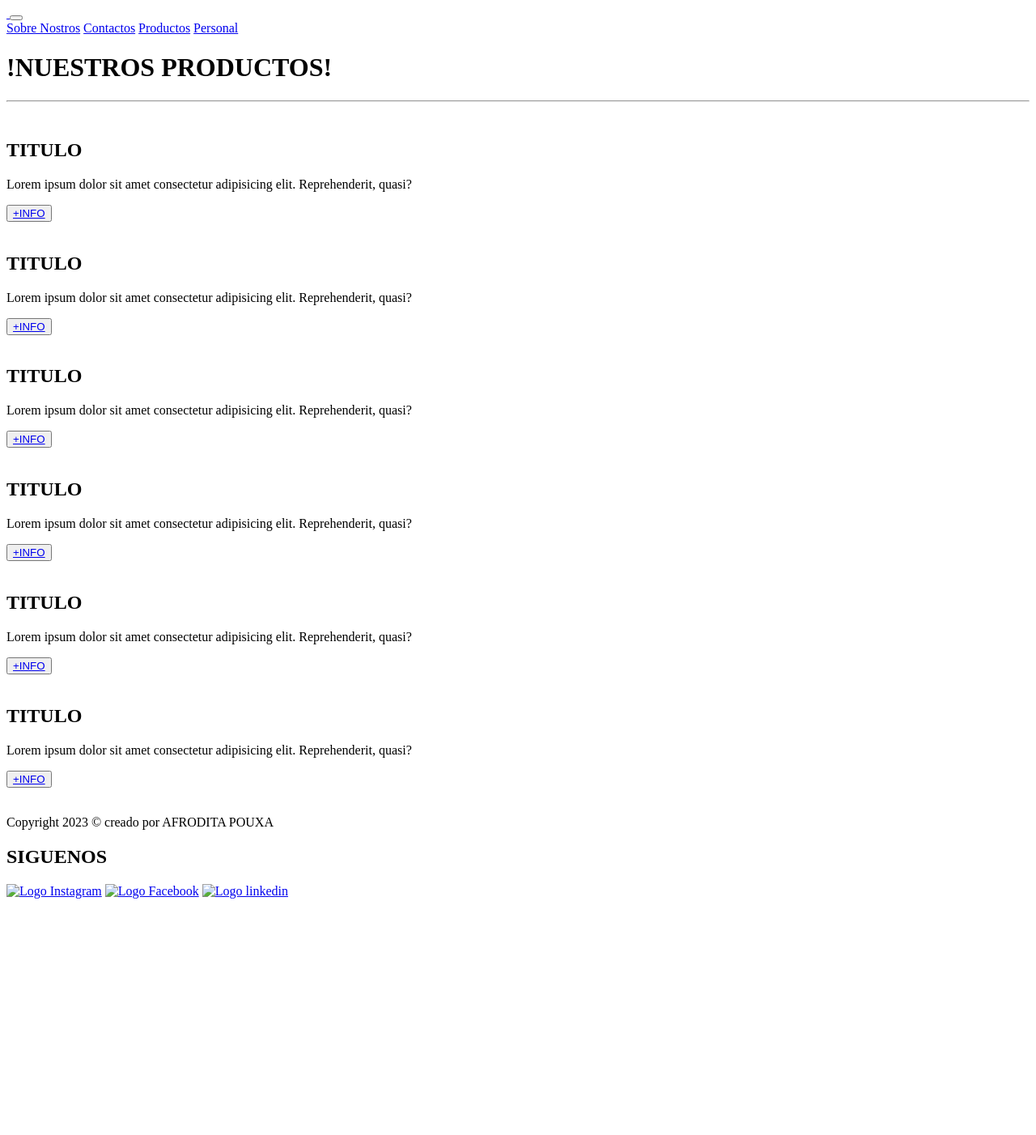
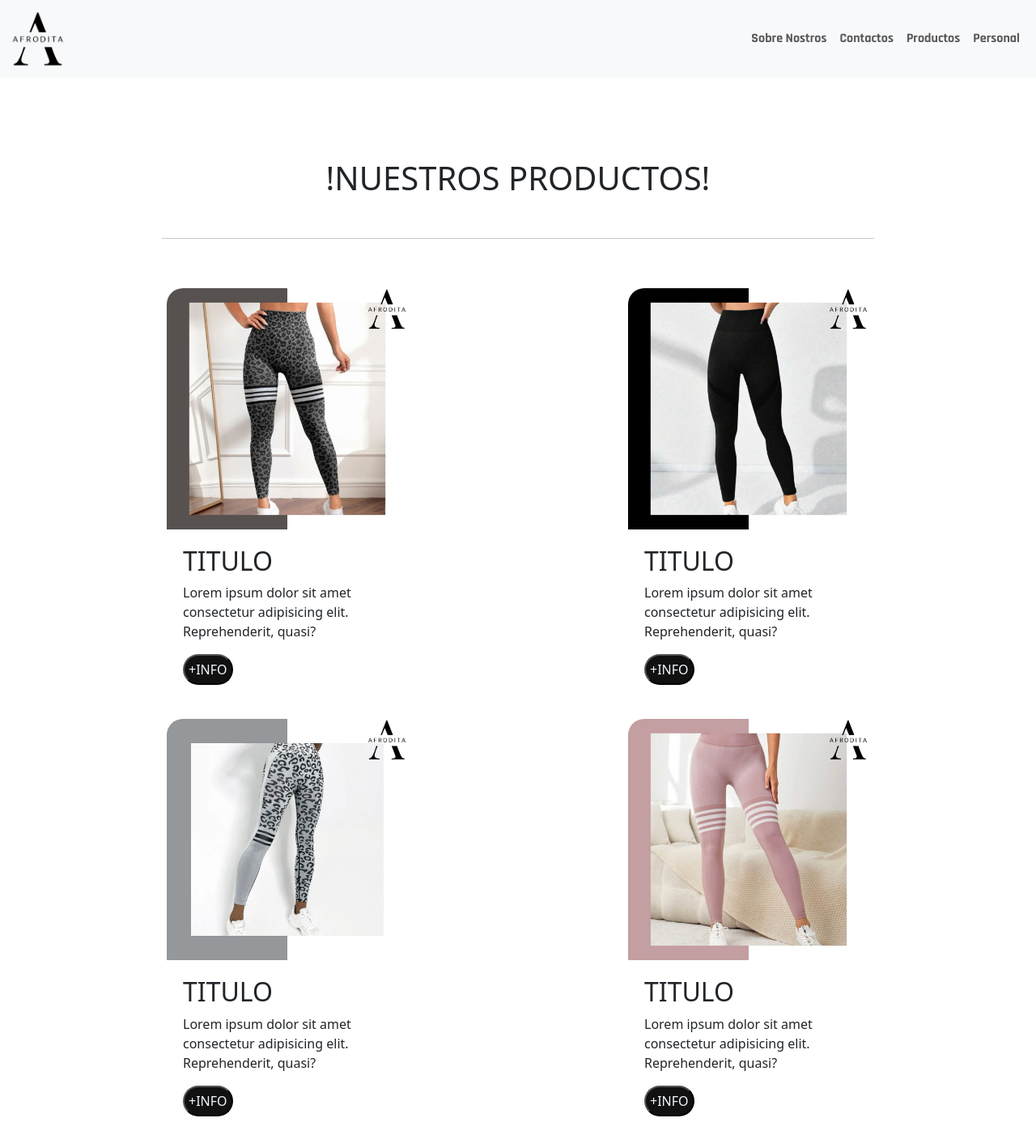
Before and after one commit to matecasaretto/PF-CASARETTO, a plain HTML site: page pages/productos.html in a window 1280 px wide. Shown: the top 1402 px of the page at 81% size. Before the commit the page ends 1118 px from the top, so only its background shows below. Drawn offline with Linux system fonts and the light colour scheme; the site is published under a folder, as on GitHub Pages, so addresses that start at the root find nothing.

Commit message:
Arreglando enlaces

```diff
--- a/index.html
+++ b/index.html
@@ -5,7 +5,7 @@
   <meta charset="UTF-8">
   <meta http-equiv="X-UA-Compatible" content="IE=edge">
   <meta name="viewport" content="width=device-width, initial-scale=1.0">
-  <link rel="shortcut icon" href="/img/afroditalogo.png" type="image/x-icon">
+  <link rel="shortcut icon" href="img/afroditalogo.png" type="image/x-icon">
   <link rel="preconnect" href="https://fonts.googleapis.com">
   <link rel="preconnect" href="https://fonts.gstatic.com" crossorigin>
   <link href="https://fonts.googleapis.com/css2?family=Rajdhani:wght@700&family=Roboto:wght@500&display=swap"
@@ -16,16 +16,16 @@
     href="https://fonts.googleapis.com/css2?family=Poppins:wght@300&family=Rajdhani:wght@700&family=Roboto:wght@500&display=swap"
     rel="stylesheet">
   <title>AFRODITA</title>
-  <link rel="stylesheet" href="/css/bootstrap.min.css">
-  <link rel="stylesheet" href="/css/style.css">
+  <link rel="stylesheet" href="css/bootstrap.min.css">
+  <link rel="stylesheet" href="css/style.css">
 </head>
 
 <body class="home-home">
   <header>
     <nav class="navbar navbar-expand-lg bg-body-tertiary">
       <div class="container-fluid">
-        <a class="navbar-brand" href="/index.html">
-          <img class="logo" src="/img/afroditalogo.png" alt="">
+        <a class="navbar-brand" href="index.html">
+          <img class="logo" src="img/afroditalogo.png" alt="">
         </a>
         <button class="navbar-toggler" type="button" data-bs-toggle="collapse" data-bs-target="#navbarNavAltMarkup"
           aria-controls="navbarNavAltMarkup" aria-expanded="false" aria-label="Toggle navigation">
@@ -33,10 +33,10 @@
         </button>
         <div class="collapse navbar-collapse" id="navbarNavAltMarkup">
           <div class="navbar-nav">
-            <a class="nav-link" aria-current="page" href="/pages/Sobre-nosotros.html">Sobre Nostros</a>
-            <a class="nav-link" href="/pages/contactos.html">Contactos</a>
-            <a class="nav-link" href="/pages/productos.html">Productos</a>
-            <a class="nav-link" href="/pages/personal.html">Personal</a>
+            <a class="nav-link" aria-current="page" href="pages/Sobre-nosotros.html">Sobre Nostros</a>
+            <a class="nav-link" href="pages/contactos.html">Contactos</a>
+            <a class="nav-link" href="pages/productos.html">Productos</a>
+            <a class="nav-link" href="pages/personal.html">Personal</a>
           </div>
         </div>
       </div>
@@ -60,13 +60,13 @@
     <p>Copyright 2023 &copy; creado por AFRODITA POUXA</p>
     <h2>SIGUENOS</h2>
     <div>
-      <a href="https://www.instagram.com/afroditasecondh/"><img src="/img/instagram.png" alt="Logo Instagram"></a>
-      <a href="#"><img src="/img/facebook.png" alt="Logo Facebook"></a>
-      <a href="https://www.linkedin.com/in/mateo-casaretto-38707b240/"><img src="/img/linkedin.png"
+      <a href="https://www.instagram.com/afroditasecondh/"><img src="img/instagram.png" alt="Logo Instagram"></a>
+      <a href="#"><img src="img/facebook.png" alt="Logo Facebook"></a>
+      <a href="https://www.linkedin.com/in/mateo-casaretto-38707b240/"><img src="img/linkedin.png"
           alt="Logo linkedin"></a>
     </div>
   </footer>
-  <script src="/js/bootstrap.bundle.min.js"></script>
+  <script src="js/bootstrap.bundle.min.js"></script>
 </body>
 
 </html>
--- a/pages/productos.html
+++ b/pages/productos.html
@@ -5,21 +5,21 @@
     <meta charset="UTF-8">
     <meta http-equiv="X-UA-Compatible" content="IE=edge">
     <meta name="viewport" content="width=device-width, initial-scale=1.0">
-    <link rel="shortcut icon" href="/img/afroditalogo.png" type="image/x-icon">
+    <link rel="shortcut icon" href="../img/afroditalogo.png" type="image/x-icon">
     <link
         href="https://fonts.googleapis.com/css2?family=Poppins:wght@300&family=Rajdhani:wght@700&family=Roboto:wght@500&display=swap"
         rel="stylesheet">
     <title>Productos</title>
-    <link rel="stylesheet" href="/css/bootstrap.min.css">
-    <link rel="stylesheet" href="/css/style.css">
+    <link rel="stylesheet" href="../css/bootstrap.min.css">
+    <link rel="stylesheet" href="../css/style.css">
 </head>
 
 <body class="productos">
     <header>
         <nav class="navbar navbar-expand-lg bg-body-tertiary">
             <div class="container-fluid">
-                <a class="navbar-brand" href="/index.html">
-                    <img class="logo" src="/img/afroditalogo.png" alt="">
+                <a class="navbar-brand" href="../index.html">
+                    <img class="logo" src="../img/afroditalogo.png" alt="">
                 </a>
                 <button class="navbar-toggler" type="button" data-bs-toggle="collapse"
                     data-bs-target="#navbarNavAltMarkup" aria-controls="navbarNavAltMarkup" aria-expanded="false"
@@ -28,10 +28,10 @@
                 </button>
                 <div class="collapse navbar-collapse" id="navbarNavAltMarkup">
                     <div class="navbar-nav">
-                        <a class="nav-link" aria-current="page" href="/pages/Sobre-nosotros.html">Sobre Nostros</a>
-                        <a class="nav-link" href="/pages/contactos.html">Contactos</a>
-                        <a class="nav-link" href="/pages/productos.html">Productos</a>
-                        <a class="nav-link" href="/pages/personal.html">Personal</a>
+                        <a class="nav-link" aria-current="page" href="../pages/Sobre-nosotros.html">Sobre Nostros</a>
+                        <a class="nav-link" href="../pages/contactos.html">Contactos</a>
+                        <a class="nav-link" href="../pages/productos.html">Productos</a>
+                        <a class="nav-link" href="../pages/personal.html">Personal</a>
                     </div>
                 </div>
             </div>
@@ -46,7 +46,7 @@
             <div class="row">
                 <article class="col">
                     <div class="card">
-                        <img url src="/img/calzagris.jpeg" alt="">
+                        <img url src="../img/calzagris.jpeg" alt="">
                         <div class="card-body">
                             <h2>TITULO</h2>
                             <p>Lorem ipsum dolor sit amet consectetur
@@ -58,7 +58,7 @@
 
                 <article class="col">
                     <div class="card">
-                        <img src="/img/calzanegra.jpeg" alt="">
+                        <img src="../img/calzanegra.jpeg" alt="">
                         <div class="card-body">
                             <h2>TITULO</h2>
                             <p>Lorem ipsum dolor sit amet consectetur
@@ -72,7 +72,7 @@
             <div class="row">
                 <article class="col">
                     <div class="card">
-                        <img src="/img/calzaanimalprind.jpeg" alt="">
+                        <img src="../img/calzaanimalprind.jpeg" alt="">
                         <div class="card-body">
                             <h2>TITULO</h2>
                             <p>Lorem ipsum dolor sit amet consectetur
@@ -83,7 +83,7 @@
                 </article>
                 <article class="col">
                     <div class="card">
-                        <img src="/img/calzarosa.jpeg" alt="">
+                        <img src="../img/calzarosa.jpeg" alt="">
                         <div class="card-body">
                             <h2>TITULO</h2>
                             <p>Lorem ipsum dolor sit amet consectetur
@@ -97,7 +97,7 @@
             <div class="row">
                 <article class="col">
                     <div class="card">
-                        <img src="/img/calzaanimalprind.jpeg" alt="">
+                        <img src="../img/calzaanimalprind.jpeg" alt="">
                         <div class="card-body">
                             <h2>TITULO</h2>
                             <p>Lorem ipsum dolor sit amet consectetur
@@ -109,7 +109,7 @@
 
                 <div class="col">
                     <div class="card">
-                        <img src="/img/calzafullrosa.jpeg" alt="">
+                        <img src="../img/calzafullrosa.jpeg" alt="">
                         <div class="card-body">
                             <h2>TITULO</h2>
                             <p>Lorem ipsum dolor sit amet consectetur
@@ -126,13 +126,13 @@
         <p>Copyright 2023 &copy; creado por AFRODITA POUXA</p>
         <h2>SIGUENOS</h2>
         <div>
-            <a href="https://www.instagram.com/afroditasecondh/"><img src="/img/instagram.png" alt="Logo Instagram"></a>
-            <a href="#"><img src="/img/facebook.png" alt="Logo Facebook"></a>
-            <a href="https://www.linkedin.com/in/mateo-casaretto-38707b240/"><img src="/img/linkedin.png"
+            <a href="https://www.instagram.com/afroditasecondh/"><img src="../img/instagram.png" alt="Logo Instagram"></a>
+            <a href="#"><img src="../img/facebook.png" alt="Logo Facebook"></a>
+            <a href="https://www.linkedin.com/in/mateo-casaretto-38707b240/"><img src="../img/linkedin.png"
                     alt="Logo linkedin"></a>
         </div>
     </footer>
-    <script src="/js/bootstrap.bundle.min.js"></script>
+    <script src="../js/bootstrap.bundle.min.js"></script>
 
 </body>
 
```
Also changed, not shown: pages/Sobre-nosotros.html (+14 -14 lines), pages/contactos.html (+13 -13 lines), pages/personal.html (+9 -18 lines).
